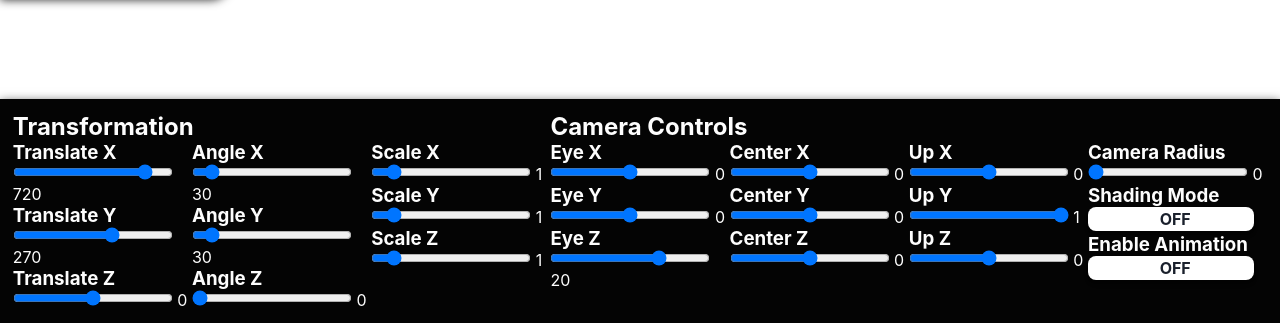
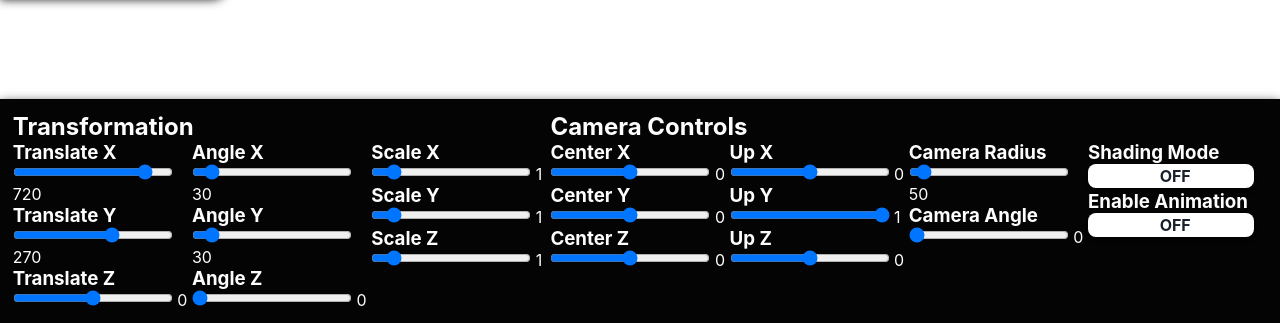
Before and after one commit to rayhankinan/3D-WebGL-Hollow-Object, a website built with webpack: page public/index.html in a window 1280 px wide. Shown: the part 477-800 px from the top of the page. Built offline with nearby package versions, Linux system fonts and the light colour scheme.

Commit message:
Change eye to camera control

```diff
--- a/public/index.html
+++ b/public/index.html
@@ -58,7 +58,7 @@
       <div id="control-panel">
         <div id="control-section">
           <h2>Transformation</h2>
-          <div id="transformation_sliders">
+          <div id="transformation-sliders">
             <div id="translation">
               <h3>Translate X</h3>
               <input
@@ -156,49 +156,16 @@
               <label id="label-scale-z" for="slider-scale-z">1</label>
             </div>
           </div>
-
           <h2>Camera Controls</h2>
-          <div id="camera_sliders">
-            <div id="eye">
-              <h3>Eye X</h3>
-              <input
-                id="slider-eye-x"
-                type="range"
-                min="-50"
-                max="50"
-                step="0.01"
-                value="0"
-              />
-              <label id="label-eye-x" for="slider-eye-x">0</label>
-              <h3>Eye Y</h3>
-              <input
-                id="slider-eye-y"
-                type="range"
-                min="-50"
-                max="50"
-                step="0.01"
-                value="0"
-              />
-              <label id="label-eye-y" for="slider-eye-y">0</label>
-              <h3>Eye Z</h3>
-              <input
-                id="slider-eye-z"
-                type="range"
-                min="-50"
-                max="50"
-                step="0.01"
-                value="20"
-              />
-              <label id="label-eye-z" for="slider-eye-z">0</label>
-            </div>
+          <div id="camera-sliders">
             <div id="center">
               <h3>Center X</h3>
               <input
                 id="slider-center-x"
                 type="range"
-                min="-10"
-                max="10"
-                step="0.01"
+                min="-100"
+                max="100"
+                step="1"
                 value="0"
               />
               <label id="label-center-x" for="slider-center-x">0</label>
@@ -206,9 +173,9 @@
               <input
                 id="slider-center-y"
                 type="range"
-                min="-10"
-                max="10"
-                step="0.01"
+                min="-100"
+                max="100"
+                step="1"
                 value="0"
               />
               <label id="label-center-y" for="slider-center-y">0</label>
@@ -216,9 +183,9 @@
               <input
                 id="slider-center-z"
                 type="range"
-                min="-10"
-                max="10"
-                step="0.01"
+                min="-100"
+                max="100"
+                step="1"
                 value="0"
               />
               <label id="label-center-z" for="slider-center-z">0</label>
@@ -233,7 +200,7 @@
                 step="0.01"
                 value="0"
               />
-              <label id="label-up-x" for="slider-up-x">1</label>
+              <label id="label-up-x" for="slider-up-x">0</label>
               <h3>Up Y</h3>
               <input
                 id="slider-up-y"
@@ -253,22 +220,32 @@
                 step="0.01"
                 value="0"
               />
-              <label id="label-up-z" for="slider-up-z">1</label>
+              <label id="label-up-z" for="slider-up-z">0</label>
             </div>
-          </div>
-          <div id="extra-controls">
             <div>
               <h3>Camera Radius</h3>
               <input
                 id="slider-radius"
                 type="range"
                 min="0"
-                max="100"
+                max="1000"
                 step="1"
                 value="0"
               />
-              <label id="label-radius" for="slider-radius">1</label>
+              <label id="label-radius" for="slider-radius">0</label>
+              <h3>Camera Angle</h3>
+              <input
+                id="slider-angle"
+                type="range"
+                min="0"
+                max="360"
+                step="10"
+                value="0"
+              />
+              <label id="label-angle" for="slider-angle">0</label>
             </div>
+          </div>
+          <div id="extra-controls">
             <h3>Shading Mode</h3>
             <button class="shading-btn" id="shading-mode-btn">On</button>
             <h3>Enable Animation</h3>
--- a/public/styles/index.css
+++ b/public/styles/index.css
@@ -85,14 +85,14 @@ canvas {
   z-index: 2;
 }
 
-#transformation_sliders {
+#transformation-sliders {
   grid-row-start: 2;
   grid-column-start: 1;
   display: grid;
   grid-template-columns: repeat(3, minmax(0, 1fr));
 }
 
-#camera_sliders {
+#camera-sliders {
   grid-row-start: 2;
   grid-column-start: 2;
   display: grid;
@@ -142,7 +142,8 @@ canvas {
   touch-action: manipulation;
 }
 
-.shading-btn, .animation-btn {
+.shading-btn,
+.animation-btn {
   align-items: center;
   background: #ffffff;
   border: 0 solid #e2e8f0;
@@ -173,7 +174,8 @@ canvas {
   background-color: rgb(150, 150, 150);
 }
 
-.shading-btn:hover, .animation-btn:hover {
+.shading-btn:hover,
+.animation-btn:hover {
   transition: all 0.1s ease;
   background-color: rgb(150, 150, 150);
 }
--- /dev/null
+++ b/src/Constants/closest-to-zero.ts
@@ -0,0 +1,3 @@
+const CLOSEST_TO_ZERO = 1e-6;
+
+export default CLOSEST_TO_ZERO;
--- /dev/null
+++ b/src/Interfaces/camera-interface.ts
@@ -0,0 +1,12 @@
+interface CameraInterface {
+  radius: number;
+  angle: number;
+  targetX: number;
+  targetY: number;
+  targetZ: number;
+  upX: number;
+  upY: number;
+  upZ: number;
+}
+
+export default CameraInterface;
--- a/src/Objects/shape.ts
+++ b/src/Objects/shape.ts
@@ -6,6 +6,8 @@ import ProjectionParams from "Main/Types/projection-params";
 import ProjectionType from "Main/Types/projection-type";
 import Face from "Objects/face";
 import Camera from "Main/Operations/camera";
+import Matrix from "Main/Operations/matrix";
+import Coordinate from "Main/Operations/coordinate";
 
 class Shape implements ShapeInterface {
   constructor(
@@ -215,19 +217,32 @@ class Shape implements ShapeInterface {
         ).multiplyMatrix(matrix);
         break;
       case "oblique":
-        const { factor, angle, ortho_left, ortho_right,
-                ortho_bottom, ortho_top, ortho_near,
-                ortho_far } = params as ProjectionParams["oblique"];
+        const {
+          factor,
+          angle,
+          ortho_left,
+          ortho_right,
+          ortho_bottom,
+          ortho_top,
+          ortho_near,
+          ortho_far,
+        } = params as ProjectionParams["oblique"];
 
-        matrix = Projection.oblique(factor, angle, ortho_left, ortho_right,
-                                    ortho_bottom, ortho_top, ortho_near,
-                                    ortho_far).multiplyMatrix(matrix);
+        matrix = Projection.oblique(
+          factor,
+          angle,
+          ortho_left,
+          ortho_right,
+          ortho_bottom,
+          ortho_top,
+          ortho_near,
+          ortho_far
+        ).multiplyMatrix(matrix);
         break;
     }
 
-    camera.cameraMatrix = camera.lookAt();
-    camera.generateViewMatrix();
-    var viewModelMatrix = matrix.multiplyMatrix(camera.viewMatrix);
+    const cameraMatrix = camera.lookAt();
+    const viewModelMatrix = matrix.multiplyMatrix(cameraMatrix);
     const rawMatrix = viewModelMatrix.flatten();
 
     gl.uniformMatrix4fv(matrixLocation, false, rawMatrix);
--- a/src/Operations/camera.ts
+++ b/src/Operations/camera.ts
@@ -1,78 +1,47 @@
-import Coordinate from "./coordinate";
-import Matrix from "./matrix";
-import Transformation from "./transformation";
-import Vector from "./vector";
+import CameraInterface from "Interfaces/camera-interface";
+import Coordinate from "Operations/coordinate";
+import Matrix from "Operations/matrix";
+import Transformation from "Operations/transformation";
+import Vector from "Operations/vector";
 
-class Camera {
-  public cameraMatrix = new Matrix(
-    new Coordinate(1, 0, 0, 0),
-    new Coordinate(0, 1, 0, 0),
-    new Coordinate(0, 0, 1, 0),
-    new Coordinate(0, 0, 0, 1)
-  );
-  public eye = new Vector(0, 0, 20);
-  public center = new Vector(0, 0, 0);
-  public up = new Vector(0, 1, 0);
-  public radius = 0;
-  public viewMatrix: Matrix;
-
-  setEyePosition(idx: number, value: number) {
-    if (idx === 0) {
-      this.eye.x = value;
-    } else if (idx === 1) {
-      this.eye.y = value;
-    } else if (idx === 2) {
-      this.eye.z = value;
-    }
-  }
-
-  setCenterPosition(idx: number, value: number) {
-    if (idx === 0) {
-      this.center.x = value;
-    } else if (idx === 1) {
-      this.center.y = value;
-    } else if (idx === 2) {
-      this.center.z = value;
-    }
-  }
-
-  setUpPosition(idx: number, value: number) {
-    if (idx === 0) {
-      this.up.x = value;
-    } else if (idx === 1) {
-      this.up.y = value;
-    } else if (idx === 2) {
-      this.up.z = value;
-    }
-  }
-
-  setRadiusRange(value: number) {
-    this.radius = value;
-  }
+class Camera implements CameraInterface {
+  public constructor(
+    public radius: number = 50,
+    public angle: number = 0,
+    public targetX: number = 0,
+    public targetY: number = 0,
+    public targetZ: number = 0,
+    public upX: number = 0,
+    public upY: number = 1,
+    public upZ: number = 0
+  ) {}
 
   lookAt(): Matrix {
-    var vectorOp1 = this.eye.subtract(this.center);
-    var zAxis = vectorOp1.normalize();
+    const initialMatrix = Transformation.rotationY(this.angle).multiplyMatrix(
+      Transformation.translation(0, 0, this.radius)
+    );
+    const cameraPosition = initialMatrix.a4;
 
-    var vectorOp2 = this.up.cross(zAxis);
-    var xAxis = vectorOp2.normalize();
+    const eye = new Vector(
+      cameraPosition.x,
+      cameraPosition.y,
+      cameraPosition.z
+    );
+    const center = new Vector(this.targetX, this.targetY, this.targetZ);
+    const up = new Vector(this.upX, this.upY, this.upZ);
 
-    var vectorOp3 = zAxis.cross(xAxis);
-    var yAxis = vectorOp3.normalize();
+    const zAxis = eye.subtract(center).normalize();
+    const xAxis = up.cross(zAxis).normalize();
+    const yAxis = zAxis.cross(xAxis).normalize();
 
-    return new Matrix(
+    const cameraMatrix = new Matrix(
       new Coordinate(xAxis.x, xAxis.y, xAxis.z, 0),
       new Coordinate(yAxis.x, yAxis.y, yAxis.z, 0),
       new Coordinate(zAxis.x, zAxis.y, zAxis.z, 0),
-      new Coordinate(this.eye.x, this.eye.y, this.eye.z, 1)
+      new Coordinate(eye.x, eye.y, eye.z, 1)
     );
-  }
 
-  generateViewMatrix() {
-    this.cameraMatrix = this.cameraMatrix.multiplyMatrix(
-      Transformation.translation(0, 0, this.radius)
-    );
-    this.viewMatrix = this.cameraMatrix.inverse();
+    return cameraMatrix.inverse();
   }
 }
 
--- a/src/Operations/matrix.ts
+++ b/src/Operations/matrix.ts
@@ -104,7 +104,7 @@ class Matrix implements MatrixInterface {
     const m43 = this.a4.z;
     const m44 = this.a4.w;
 
-    // Find 3x3 determinant of each term
+    /* Find 3x3 determinant of each term */
     const detm11 =
       m22 * m33 * m44 +
       m23 * m34 * m42 +
--- a/src/Operations/vector.ts
+++ b/src/Operations/vector.ts
@@ -1,8 +1,13 @@
 import VectorInterface from "Main/Interfaces/vector-interface";
 import Coordinate from "Operations/coordinate";
+import CLOSEST_TO_ZERO from "Main/Constants/closest-to-zero";
 
 class Vector extends Coordinate implements VectorInterface {
-  public constructor(public x: number, public y: number, public z: number) {
+  public constructor(
+    public readonly x: number,
+    public readonly y: number,
+    public readonly z: number
+  ) {
     super(x, y, z, 0);
   }
 
@@ -11,13 +16,13 @@ class Vector extends Coordinate implements VectorInterface {
   }
 
   public normalize(): Vector {
-    var length = Math.sqrt(this.x * this.x + this.y * this.y + this.z * this.z);
+    const length = Math.sqrt(
+      this.x * this.x + this.y * this.y + this.z * this.z
+    );
 
-    if (length > 0.00001) {
-      return new Vector(this.x / length, this.y / length, this.z / length);
-    } else {
-      return new Vector(0, 0, 0);
-    }
+    return length < CLOSEST_TO_ZERO
+      ? new Vector(0, 0, 0)
+      : new Vector(this.x / length, this.y / length, this.z / length);
   }
 
   public subtract(other: Vector): Vector {
--- a/src/index.ts
+++ b/src/index.ts
@@ -7,8 +7,9 @@ import ProjectionType from "Types/projection-type";
 import ProjectionParams from "Types/projection-params";
 import FileHandling from "Files/file-handling";
 import FileSystem from "Files/file-system";
+import Camera from "Operations/camera";
+
 import DEFAULT_SHAPE from "Main/default-shape";
-import Camera from "./Operations/camera";
 
 /* Create Program */
 const canvas = document.getElementById("webgl-canvas") as HTMLCanvasElement;
@@ -97,15 +98,6 @@ const sliderScaleZ = document.getElementById(
 const labelScaleZ = document.getElementById("label-scale-z");
 
 /* Camera control elements */
-const sliderEyeX = document.getElementById("slider-eye-x") as HTMLInputElement;
-const labelEyeX = document.getElementById("label-eye-x");
-
-const sliderEyeY = document.getElementById("slider-eye-y") as HTMLInputElement;
-const labelEyeY = document.getElementById("label-eye-y");
-
-const sliderEyeZ = document.getElementById("slider-eye-z") as HTMLInputElement;
-const labelEyeZ = document.getElementById("label-eye-z");
-
 const sliderCenterX = document.getElementById(
   "slider-center-x"
 ) as HTMLInputElement;
@@ -135,11 +127,14 @@ const sliderCamRadius = document.getElementById(
 ) as HTMLInputElement;
 const labelCamRadius = document.getElementById("label-radius");
 
+const sliderCamAngle = document.getElementById(
+  "slider-angle"
+) as HTMLInputElement;
+const labelCamAngle = document.getElementById("label-angle");
+
 const loadButton = document.getElementById("load-btn");
 const saveButton = document.getElementById("save-btn");
-
 const shadingModeButton = document.getElementById("shading-mode-btn");
-
 const animationModeButton = document.getElementById("animation-mode-btn");
 
 const listOfProjection = document.getElementById(
@@ -174,14 +169,13 @@ let projectionParams: ProjectionParams = {
     ortho_bottom: (gl.canvas as HTMLCanvasElement).clientHeight,
     ortho_top: 0,
     ortho_near: 400,
-    ortho_far : -400
+    ortho_far: -400,
   },
 };
 let camera = new Camera();
 let shader = false;
 let animation = false;
-let AngleY = sliderAngleY.valueAsNumber;
-// Set custom lookAt numbers
+let angleY = sliderAngleY.valueAsNumber;
 
 /* Render Canvas */
 const renderCanvas = () => {
@@ -199,15 +193,15 @@ const renderCanvas = () => {
     camera
   );
 
-  /* Update Angle if animation is enabled */
+  /* Update angle if animation is enabled */
   if (animation) {
-    AngleY =  (AngleY + 1) % 360;
-    sliderAngleY.valueAsNumber = AngleY;
-    labelAngleY.textContent = AngleY.toString();
-    object.rotateY(degToRad(AngleY));
-  }
-  else {
-    AngleY = sliderAngleY.valueAsNumber;
+    angleY = (angleY + 1) % 360;
+    object.rotateY(degToRad(angleY));
+
+    sliderAngleY.valueAsNumber = angleY;
+    labelAngleY.textContent = angleY.toString();
+  } else {
+    angleY = sliderAngleY.valueAsNumber;
   }
 
   /* Render Recursively */
@@ -243,38 +237,28 @@ const initializeDefaultValue = () => {
   sliderScaleZ.valueAsNumber = object.sz;
   labelScaleZ.textContent = object.sz.toString();
 
-  sliderEyeX.valueAsNumber = camera.eye.x;
-  labelEyeX.textContent = camera.eye.x.toString();
+  sliderCenterX.valueAsNumber = camera.targetX;
+  labelCenterX.textContent = camera.targetX.toString();
 
-  sliderEyeY.valueAsNumber = camera.eye.y;
-  labelEyeY.textContent = camera.eye.y.toString();
+  sliderCenterY.valueAsNumber = camera.targetY;
+  labelCenterY.textContent = camera.targetY.toString();
 
-  sliderEyeZ.valueAsNumber = camera.eye.z;
-  labelEyeZ.textContent = camera.eye.z.toString();
+  sliderCenterZ.valueAsNumber = camera.targetZ;
+  labelCenterZ.textContent = camera.targetZ.toString();
 
-  sliderCenterX.valueAsNumber = camera.center.x;
-  labelCenterX.textContent = camera.center.x.toString();
+  sliderUpX.valueAsNumber = camera.upX;
+  labelUpX.textContent = camera.upX.toString();
 
-  sliderCenterY.valueAsNumber = camera.center.y;
-  labelCenterY.textContent = camera.center.y.toString();
+  sliderUpY.valueAsNumber = camera.upY;
+  labelUpY.textContent = camera.upY.toString();
 
-  sliderCenterZ.valueAsNumber = camera.center.z;
-  labelCenterZ.textContent = camera.center.z.toString();
+  sliderUpZ.valueAsNumber = camera.upZ;
+  labelUpZ.textContent = camera.upZ.toString();
 
-  sliderUpX.valueAsNumber = camera.up.x;
-  labelUpX.textContent = camera.up.x.toString();
-
-  sliderUpY.valueAsNumber = camera.up.y;
-  labelUpY.textContent = camera.up.y.toString();
-
-  sliderUpZ.valueAsNumber = camera.up.z;
-  labelUpZ.textContent = camera.up.z.toString();
-
-  sliderCamRadius.valueAsNumber = 0;
-  labelCamRadius.textContent = "0";
+  sliderCamRadius.valueAsNumber = camera.radius;
+  labelCamRadius.textContent = camera.radius.toString();
 
   shadingModeButton.textContent = "OFF";
-
   animationModeButton.textContent = "OFF";
 };
 
@@ -344,75 +328,61 @@ sliderScaleZ.addEventListener("input", (event) => {
 });
 
 /* Camera control listener */
-sliderEyeX.addEventListener("input", (event) => {
-  const delta = (event.target as HTMLInputElement).valueAsNumber;
-
-  labelEyeX.textContent = delta.toString();
-  camera.setEyePosition(0, delta);
-});
-
-sliderEyeY.addEventListener("input", (event) => {
-  const delta = (event.target as HTMLInputElement).valueAsNumber;
-
-  labelEyeY.textContent = delta.toString();
-  camera.setEyePosition(1, delta);
-});
-
-sliderEyeZ.addEventListener("input", (event) => {
-  const delta = (event.target as HTMLInputElement).valueAsNumber;
-
-  labelEyeZ.textContent = delta.toString();
-  camera.setEyePosition(2, delta);
-});
 
 sliderCenterX.addEventListener("input", (event) => {
   const delta = (event.target as HTMLInputElement).valueAsNumber;
 
   labelCenterX.textContent = delta.toString();
-  camera.setCenterPosition(0, delta);
+  camera.targetX = delta;
 });
 
 sliderCenterY.addEventListener("input", (event) => {
   const delta = (event.target as HTMLInputElement).valueAsNumber;
 
   labelCenterY.textContent = delta.toString();
-  camera.setCenterPosition(1, delta);
+  camera.targetY = delta;
 });
 
 sliderCenterZ.addEventListener("input", (event) => {
   const delta = (event.target as HTMLInputElement).valueAsNumber;
 
   labelCenterZ.textContent = delta.toString();
-  camera.setCenterPosition(2, delta);
+  camera.targetZ = delta;
 });
 
 sliderUpX.addEventListener("input", (event) => {
   const delta = (event.target as HTMLInputElement).valueAsNumber;
 
   labelUpX.textContent = delta.toString();
-  camera.setUpPosition(0, delta);
+  camera.upX = delta;
 });
 
 sliderUpY.addEventListener("input", (event) => {
   const delta = (event.target as HTMLInputElement).valueAsNumber;
 
   labelUpY.textContent = delta.toString();
-  camera.setUpPosition(1, delta);
+  camera.upY = delta;
 });
 
 sliderUpZ.addEventListener("input", (event) => {
   const delta = (event.target as HTMLInputElement).valueAsNumber;
 
   labelUpZ.textContent = delta.toString();
-  camera.setUpPosition(2, delta);
+  camera.upZ = delta;
 });
 
 sliderCamRadius.addEventListener("input", (event) => {
   const delta = (event.target as HTMLInputElement).valueAsNumber;
 
   labelCamRadius.textContent = delta.toString();
-  console.log(delta);
-  camera.setRadiusRange(delta);
+  camera.radius = delta;
+});
+
+sliderCamAngle.addEventListener("input", (event) => {
+  const delta = (event.target as HTMLInputElement).valueAsNumber;
+
+  labelCamAngle.textContent = delta.toString();
+  camera.angle = degToRad(delta);
 });
 
 loadButton.addEventListener("click", () => {
@@ -441,14 +411,15 @@ shadingModeButton.addEventListener("click", () => {
 
 animationModeButton.addEventListener("click", () => {
   if (!animation) {
+    animationModeButton.classList.add("active");
+    animationModeButton.textContent = "ON";
+
     animation = true;
-    animationModeButton.classList.add("active");
-    animationModeButton.textContent = "ON"
-  }
-  else {
+  } else {
+    animationModeButton.classList.remove("active");
+    animationModeButton.textContent = "OFF";
+
     animation = false;
-    animationModeButton.classList.remove("active");
-    animationModeButton.textContent = "OFF"
   }
 });
 
--- a/tsconfig.json
+++ b/tsconfig.json
@@ -16,7 +16,8 @@
       "Interfaces/*": ["./src/Interfaces/*"],
       "Files/*": ["./src/Files/*"],
       "Types/*": ["./src/Types/*"],
-      "Factories/*": ["./src/Factories/*"]
+      "Factories/*": ["./src/Factories/*"],
+      "Constants/*": ["./src/Constants/*"]
     }
   },
   "include": ["src/**/*"]
--- a/webpack.config.js
+++ b/webpack.config.js
@@ -24,6 +24,7 @@ module.exports = {
       Files: path.resolve(__dirname, "src/Files"),
       Types: path.resolve(__dirname, "src/Types"),
       Factories: path.resolve(__dirname, "src/Factories"),
+      Constants: path.resolve(__dirname, "src/Constants"),
     },
   },
   output: {
```
Also changed, not shown: src/default-camera.ts (added).
